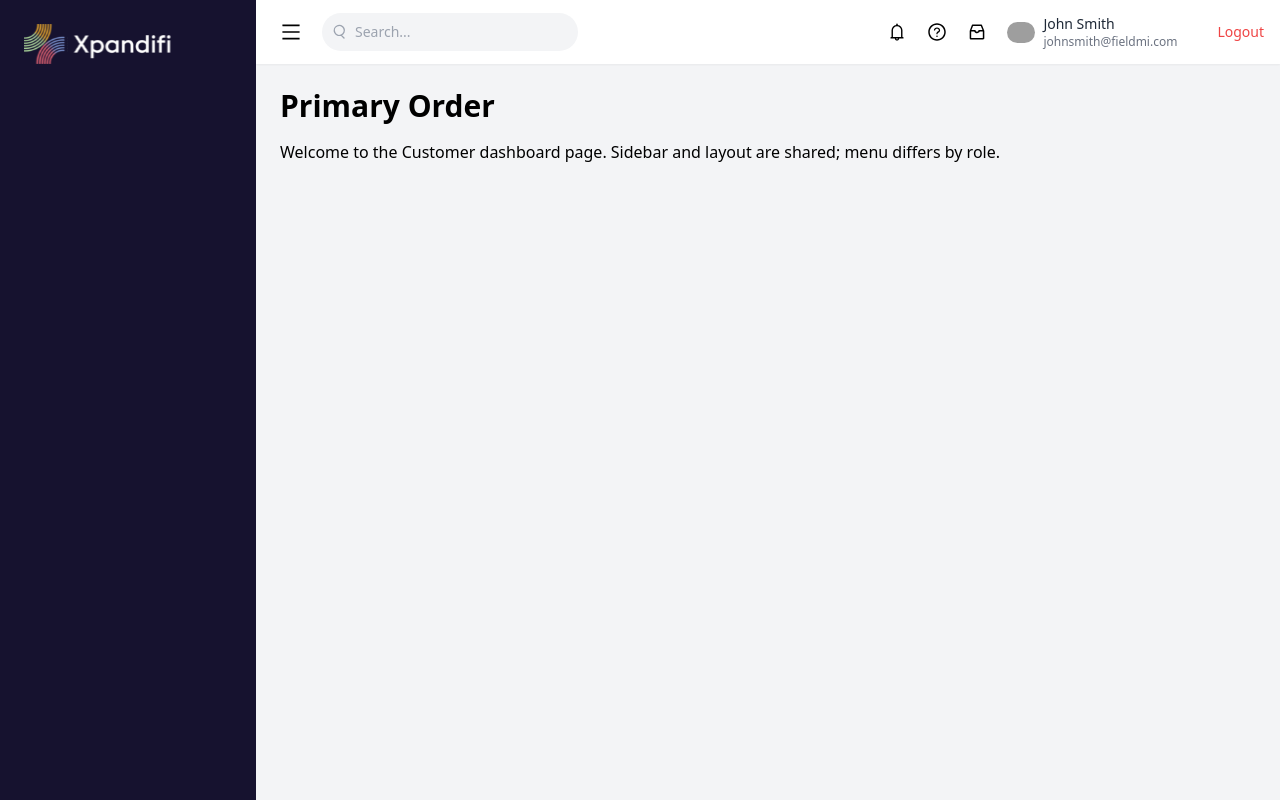
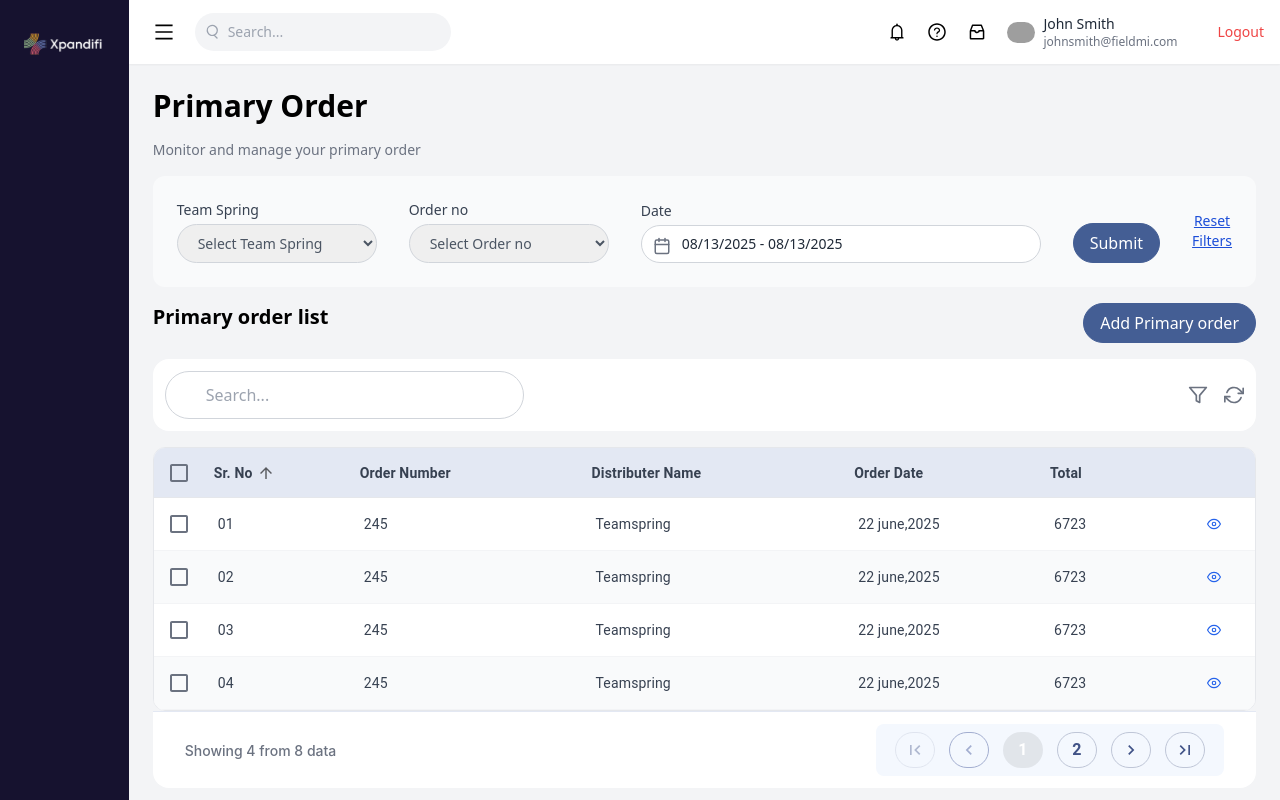
Before and after one commit to kartikbtspl/xpandifi-dms, a Next.js app: page /dms/primary-order in a window 1280 px wide. Built offline with nearby package versions, Linux system fonts and the light colour scheme; grey boxes are pictures that could not be loaded.

Commit message:
updated primary order

```diff
--- a/app/dms/customer/[id]/components/chartcard.tsx
+++ b/app/dms/customer/[id]/components/chartcard.tsx
@@ -32,7 +32,7 @@ export default function BarChartCard({ title, data, barColor }: Props) {
       {/* 🔹 Chart Section */}
       <div className="h-64 p-4">
         <ResponsiveContainer width="100%" height="100%">
-          <BarChart data={data} barSize={30}>
+          <BarChart data={data} barSize={44}>
             <CartesianGrid strokeDasharray="3 3"  stroke="#e5e7eb" />
             <XAxis dataKey="name" />
             <YAxis
--- a/app/dms/customer/[id]/page.tsx
+++ b/app/dms/customer/[id]/page.tsx
@@ -219,8 +219,8 @@ const summaryData = [
       </div>
       <div className=" bg-gray-100 w-full">
         <div className="w-full flex flex-wrap justify-between ">
-          <BarChartCard title="Sales Orders" data={salesOrdersData} barColor="#64748B" />
-          <BarChartCard title="Sales Visit" data={salesVisitData} barColor="#16A34A" />
+          <BarChartCard title="Sales Orders" data={salesOrdersData} barColor="#6F83B1" />
+          <BarChartCard title="Sales Visit" data={salesVisitData} barColor="#16A34A"   />
         </div>
       </div>
 
--- /dev/null
+++ b/app/dms/primary-order/[id]/components/orderDetailNotes.tsx
@@ -0,0 +1,30 @@
+"use client"
+import { useState } from "react"
+import { FaBuilding, FaHashtag, FaCalendarAlt, FaUser } from "react-icons/fa";
+
+export default function OrderDetailNotes(){
+
+    const [orderDetailData, setOrderDetailData] = useState([
+        {icon : <FaBuilding className="text-blue-600" />, title : "Distributor Name", value : "Teamspring"},
+        {icon : <FaCalendarAlt className="text-blue-600" />, title : "Order Date", value : "Teamspring"},
+        {icon : <FaHashtag className="text-blue-600" />, title : "Order Number", value : "Teamspring"},
+        {icon : <FaUser className="text-blue-600" />, title : "Created by", value : "Teamspring"},
+    ])
+
+    return (
+        <div className="p-6 bg-white rounded-lg shadow">
+      <h2 className="text-lg font-semibold mb-4">Primary Order Details</h2>
+      <div className="grid grid-cols-1 md:grid-cols-2 gap-4">
+        {orderDetailData.map((item, index) => (
+          <div key={index} className="flex items-start bg-gray-50 p-4 rounded-lg">
+            <div className="text-2xl mr-3">{item.icon}</div>
+            <div>
+              <p className="text-sm text-gray-500">{item.title}</p>
+              <p className="font-semibold">{item.value}</p>
+            </div>
+          </div>
+        ))}
+      </div>
+    </div>
+    )
+}
--- /dev/null
+++ b/app/dms/primary-order/[id]/page.tsx
@@ -0,0 +1,20 @@
+"use client"
+import OrderDetailNotes from './components/orderDetailNotes';
+
+export default function primayOrderDetails(){
+
+
+    return(
+        <div>
+            <button
+                onClick={() => history.back()}
+                className="text-blue-600 hover:underline"
+            >
+            ← Back
+            </button>
+            <div className='mt-4'>
+                <OrderDetailNotes />
+            </div>
+        </div>
+    )
+}
--- /dev/null
+++ b/app/dms/primary-order/components/primaryOrdertable.tsx
@@ -0,0 +1,56 @@
+import React from "react";
+
+export interface Column {
+  id: string; // ✅ Correct key name
+  label: string;
+  render?: (row: any) => React.ReactNode;
+}
+
+const getPrimaryTableColumns = (): Column[] => [
+  {
+    id: 'srNo',
+    label: 'Sr. No',
+    render: (row) => (
+      <span className="text-gray-700 cursor-pointer">{row.srNo}</span>
+    ),
+  },
+  {
+    id: 'orderNumber',
+    label: 'Order Number',
+    render: (row) => (
+      <span className="text-gray-700 cursor-pointer">{row.orderNumber}</span>
+    ),
+  },
+  {
+    id: 'distributerName',
+    label: 'Distributer Name',
+    render: (row) => (
+      <span className="text-gray-700 cursor-pointer">{row.distributerName}</span>
+    ),
+  },
+  {
+    id: 'orderDate',
+    label: 'Order Date',
+    render: (row) => (
+      <span className="text-gray-700 cursor-pointer">{row.orderDate}</span>
+    ),
+  },
+  {
+    id: 'total',
+    label: 'Total',
+    render: (row) => (
+      <span className="text-gray-700 cursor-pointer">{row.total}</span>
+    ),
+  },
+  {
+  id: "blank",
+  label: "",
+  render: (row) => (
+    <div className="flex justify-center">
+      {row.blank}
+    </div>
+  )
+}
+];
+
+export default getPrimaryTableColumns;
--- /dev/null
+++ b/app/dms/primary-order/components/searchingOrder.tsx
@@ -0,0 +1,60 @@
+"use client";
+import React, { useState } from "react";
+import DatePicker from "react-datepicker";
+import { FiCalendar } from "react-icons/fi";
+import "react-datepicker/dist/react-datepicker.css";
+import Button from "../../../../components/common/ui/Button";
+
+export default function SearchingOrder() {
+  const data = [
+    { title: "Team Spring" },
+    { title: "Order no" },
+    { title: "Date" },
+  ];
+
+  const [startDate, setStartDate] = useState<Date | null>(new Date());
+  const [endDate, setEndDate] = useState<Date | null>(new Date());
+
+  return (
+    <div className="flex gap-8 bg-gray-50 p-6 rounded-xl items-end">
+      {data.map((item, index) => (
+        <div key={index} className="flex flex-col gap-1">
+          <label className="text-sm font-medium text-gray-700">
+            {item.title}
+          </label>
+
+          {item.title === "Date" ? (
+            <div className="relative w-[400px] ">
+              <DatePicker
+                selected={startDate}
+                onChange={(dates) => {
+                  const [start, end] = dates as [Date, Date];
+                  setStartDate(start);
+                  setEndDate(end);
+                }}
+                startDate={startDate}
+                endDate={endDate}
+                selectsRange
+                className="w-[400px]  px-10 py-2 border border-gray-300 rounded-full text-sm text-gray-800 cursor-pointer"
+                placeholderText="Select date range"
+              />
+              <FiCalendar
+                className="absolute left-3 top-3 text-gray-500 pointer-events-none"
+                size={18}
+              />
+            </div>
+          ) : (
+            <select className="px-4 py-2 border border-gray-300 rounded-full text-sm text-gray-600 focus:outline-none focus:ring-2 focus:ring-blue-400 w-[200px]">
+              <option>Select {item.title}</option>
+            </select>
+          )}
+        </div>
+      ))}
+
+      <Button rounded="full">Submit</Button>
+      <button className="text-sm text-blue-700 font-medium underline mb-3">
+        Reset Filters
+      </button>
+    </div>
+  );
+}
--- a/app/dms/primary-order/page.tsx
+++ b/app/dms/primary-order/page.tsx
@@ -1,8 +1,120 @@
+"use client"
+
+import SearchingOrder from "./components/searchingOrder";
+import Button from "../../../components/common/ui/Button";
+import Table from "../../../components/common/table/Table";
+import getPrimaryTableColumns from "./components/primaryOrdertable";
+import { useState } from "react";
+import { FiEye } from "react-icons/fi";
+import { useRouter } from "next/navigation";
+
 export default function PromaryOrder(){
+
+  const router = useRouter();
+
+  const [primaryTableData, setPrimaryTableData] = useState([
+    {
+      id : 1,
+      srNo : "01",
+      orderNumber : "245",
+      distributerName: "Teamspring",
+      orderDate: "22 june,2025",
+      total : "6723",
+      blank : <FiEye className="text-blue-600 cursor-pointer" />,
+    },
+    {
+      id : 2,
+      srNo : "02",
+      orderNumber : "245",
+      distributerName: "Teamspring",
+      orderDate: "22 june,2025",
+      total : "6723",
+      blank : <FiEye className="text-blue-600 cursor-pointer" />,
+    },
+    {
+      id : 3,
+      srNo : "03",
+      orderNumber : "245",
+      distributerName: "Teamspring",
+      orderDate: "22 june,2025",
+      total : "6723",
+      blank : <FiEye className="text-blue-600 cursor-pointer" />,
+    },
+    {
+      id : 4,
+      srNo : "04",
+      orderNumber : "245",
+      distributerName: "Teamspring",
+      orderDate: "22 june,2025",
+      total : "6723",
+      blank : <FiEye className="text-blue-600 cursor-pointer" />,
+    },
+    {
+      id : 5,
+      srNo : "05",
+      orderNumber : "245",
+      distributerName: "Teamspring",
+      orderDate: "22 june,2025",
+      total : "6723",
+      blank : <FiEye className="text-blue-600 cursor-pointer" />,
+    },
+    {
+      id : 6,
+      srNo : "06",
+      orderNumber : "245",
+      distributerName: "Teamspring",
+      orderDate: "22 june,2025",
+      total : "6723",
+      blank : <FiEye className="text-blue-600 cursor-pointer" />,
+    },
+    {
+      id : 7,
+      srNo : "07",
+      orderNumber : "245",
+      distributerName: "Teamspring",
+      orderDate: "22 june,2025",
+      total : "6723",
+      blank : <FiEye className="text-blue-600 cursor-pointer" />,
+    },
+    {
+      id : 8,
+      srNo : "08",
+      orderNumber : "245",
+      distributerName: "Teamspring",
+      orderDate: "22 june,2025",
+      total : "6723",
+      blank : <FiEye className="text-blue-600 cursor-pointer" />,
+    },
+  ]);
+
+  const primaryTableColumns = getPrimaryTableColumns();
+
+  const [loadingPrimaryTable, setLoadingPrimaryTable] = useState(false);
+
+  const handleRefreshPrimary = () => {
+    setLoadingPrimaryTable(true);
+    setTimeout(() => {
+      setLoadingPrimaryTable(false)
+      setPrimaryTableData(primaryTableData)
+    }, 1000);
+  };
+
   return (
     <div>
       <h1 className="text-3xl font-bold mb-4">Primary Order</h1>
-      <p>Welcome to the Customer dashboard page. Sidebar and layout are shared; menu differs by role.</p>
+      <p className="text-sm text-gray-500">Monitor and manage your primary order</p>
+
+      <div className="mt-4">
+        <SearchingOrder />
+      </div>
+      <div className="flex w-full justify-between mt-4 ">
+        <h1 className="text-xl font-semibold">Primary order list</h1>
+        <Button rounded="full">Add Primary order</Button>
+      </div>
+      <div className="mt-4">
+        <Table columns={primaryTableColumns} rows={primaryTableData} rowsPerPage={4} loading={loadingPrimaryTable} onRefresh={handleRefreshPrimary} showPagination={true}  onRowClick={row => router.push(`/dms/primary-order/${row.id}`)}/>
+      </div>
+
     </div>
   )
 }
--- a/package.json
+++ b/package.json
@@ -16,6 +16,7 @@
     "lucide-react": "^0.539.0",
     "next": "^15.4.6",
     "react": "^19.1.1",
+    "react-datepicker": "^8.7.0",
     "react-dom": "^19.1.1",
     "react-hook-form": "^7.62.0",
     "react-icons": "^4.12.0",
```
Also changed, not shown: 1 other file (tests, documents, lock files or other folders). Lines whose indentation alone changed are shown as unchanged.
